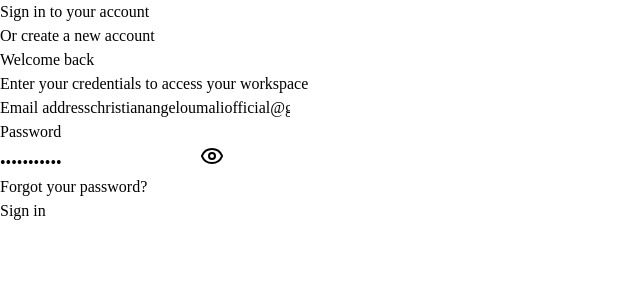
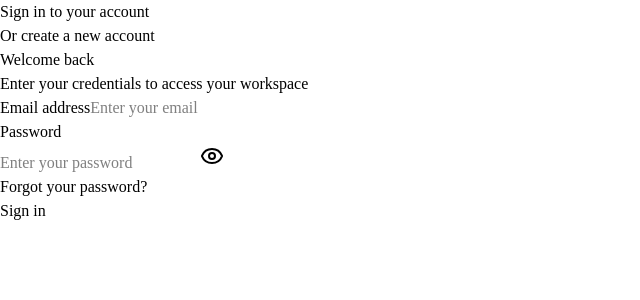
Before and after one commit to theangeloumali/PulseTrack, a Next.js app in the folder apps/web/: page /login in a window 1280 px wide. Shown: the top 300 px of the page, without its empty margins (0-640 px from the left). Built offline with nearby package versions, Linux system fonts and the light colour scheme; no server answers.

Commit message:
fix: toggle development mode off for production readiness

```diff
--- a/apps/web/screens/login/page.tsx
+++ b/apps/web/screens/login/page.tsx
@@ -10,7 +10,7 @@ import { Card, CardContent, CardDescription, CardHeader, CardTitle } from '@work
 import { useAuthStore } from '@/lib/stores/auth';
 import { Eye, EyeOff, Loader2 } from 'lucide-react';
 
-const isDev = true;
+const isDev = false;
 
 function LoginContent() {
 	const [email, setEmail] = useState(isDev ? 'christianangeloumaliofficial@gmail.com' : '');
```
